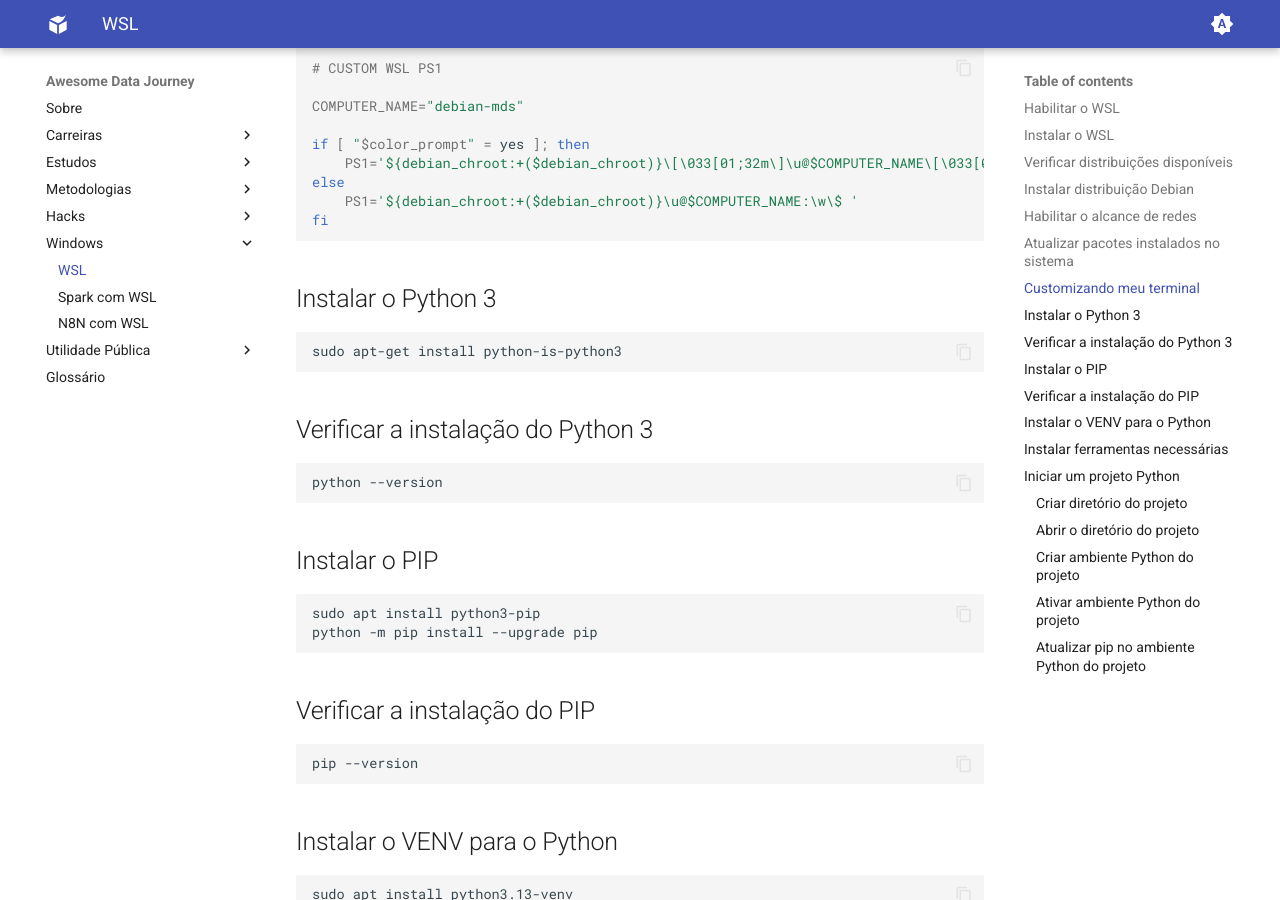
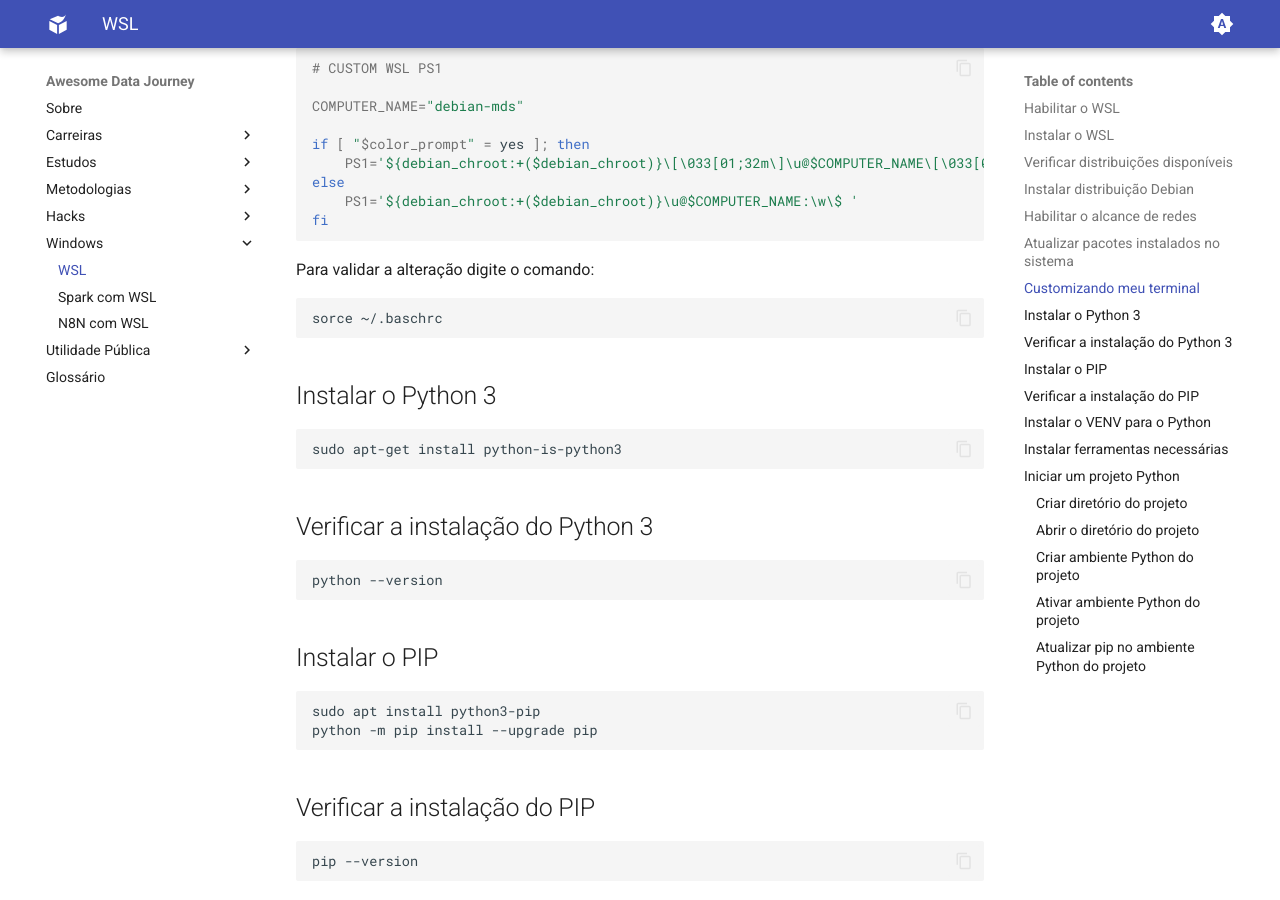
Before and after one commit to andersonbraz/andersonbraz.github.io, an MkDocs documentation site: the page built from docs/os-win/wsl.md, in a window 1280 px wide and 900 px high, scrolled down 1882 px. Built offline with MkDocs 1.6.1 and Material for MkDocs 9.7.7, drawn with Linux system fonts in a browser that asks for light colours.

Commit message:
Update Project.

````diff
--- a/docs/os-win/wsl.md
+++ b/docs/os-win/wsl.md
@@ -80,6 +80,12 @@ else
 fi
 ```
 
+Para validar a alteração digite o comando:
+
+```shell
+sorce ~/.baschrc
+```
+
 ## Instalar o Python 3
 
 ```shell
````
